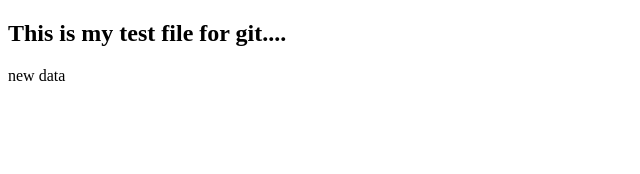
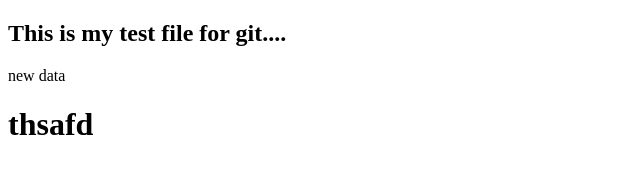
Before and after one commit to naveed-rana/gitpractice, a plain HTML site: page index.html in a window 1280 px wide. Shown: the whole page, without its empty margins (0-640 px from the left). Drawn offline with Linux system fonts and the light colour scheme.

Commit message:
new fotter

```diff
--- a/index.html
+++ b/index.html
@@ -12,5 +12,7 @@
 
     <p>new data</p>
 
+    <h1>thsafd</h1>
+
 </body>
 </html>
```
